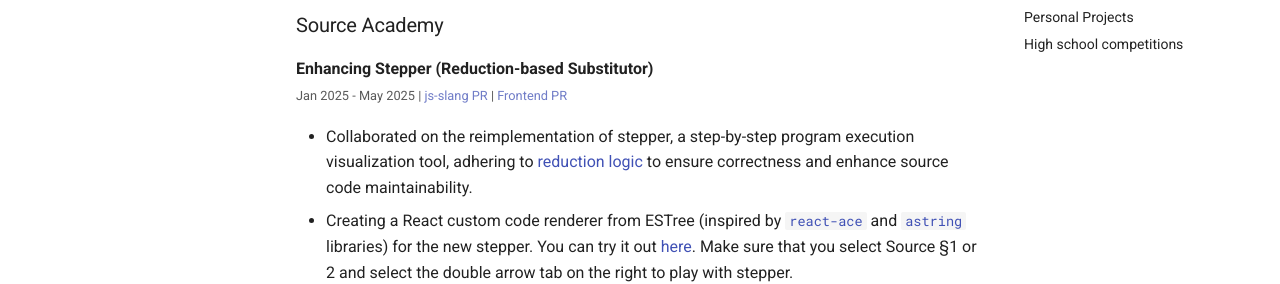
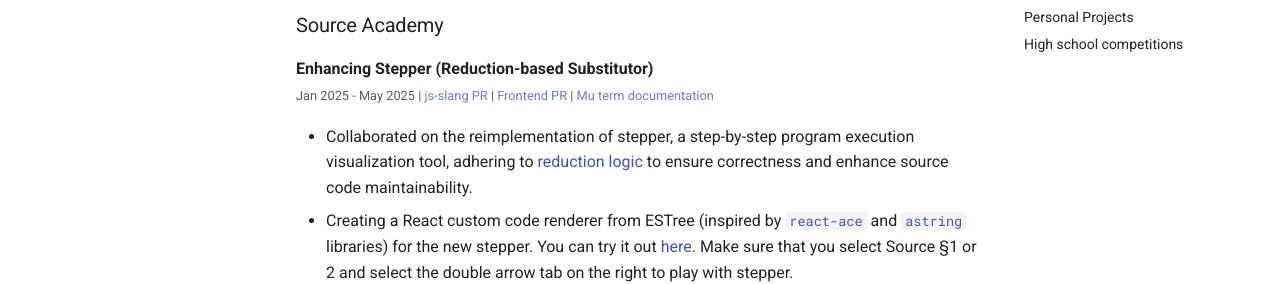
Before and after one commit to CATISNOTSODIUM/CATISNOTSODIUM.github.io, an MkDocs documentation site: the page built from docs/index.md, in a window 1280 px wide and 900 px high, scrolled down 1346 px. Shown: the part 172-456 px from the top of the window. Built offline with MkDocs 1.6.1 and Material for MkDocs 9.7.7, drawn with Linux system fonts in a browser that asks for light colours.

Commit message:
Update index.md

```diff
--- a/docs/index.md
+++ b/docs/index.md
@@ -36,7 +36,7 @@ Implemented a question-checker backend for Canarie, an AI assistant learning pla
 
 ### Source Academy
 **Enhancing Stepper (Reduction-based Substitutor)** <br>
-<small>Jan 2025 - May 2025 | [js-slang PR](https://github.com/source-academy/js-slang/pull/1742) |  [Frontend PR](https://github.com/source-academy/frontend/pull/3125) </small>
+<small>Jan 2025 - May 2025 | [js-slang PR](https://github.com/source-academy/js-slang/pull/1742) |  [Frontend PR](https://github.com/source-academy/frontend/pull/3125) | [Mu term documentation](https://github.com/source-academy/js-slang/blob/master/src/tracer/tracer_supplementary_slides.pdf)</small>
 
 - Collaborated on the reimplementation of stepper, a step-by-step program execution visualization tool, adhering to [reduction logic](https://en.wikipedia.org/wiki/Lambda_calculus) to ensure correctness and enhance source code maintainability.<br>
 - Creating a React custom code renderer from ESTree (inspired by [`react-ace`](https://www.npmjs.com/package/react-ace) and [`astring`](https://www.npmjs.com/package/astring) libraries) for the new stepper. You can try it out [here](https://sourceacademy.org/playground). Make sure that you select Source §1 or 2 and select the double arrow tab on the right to play with stepper.
```
